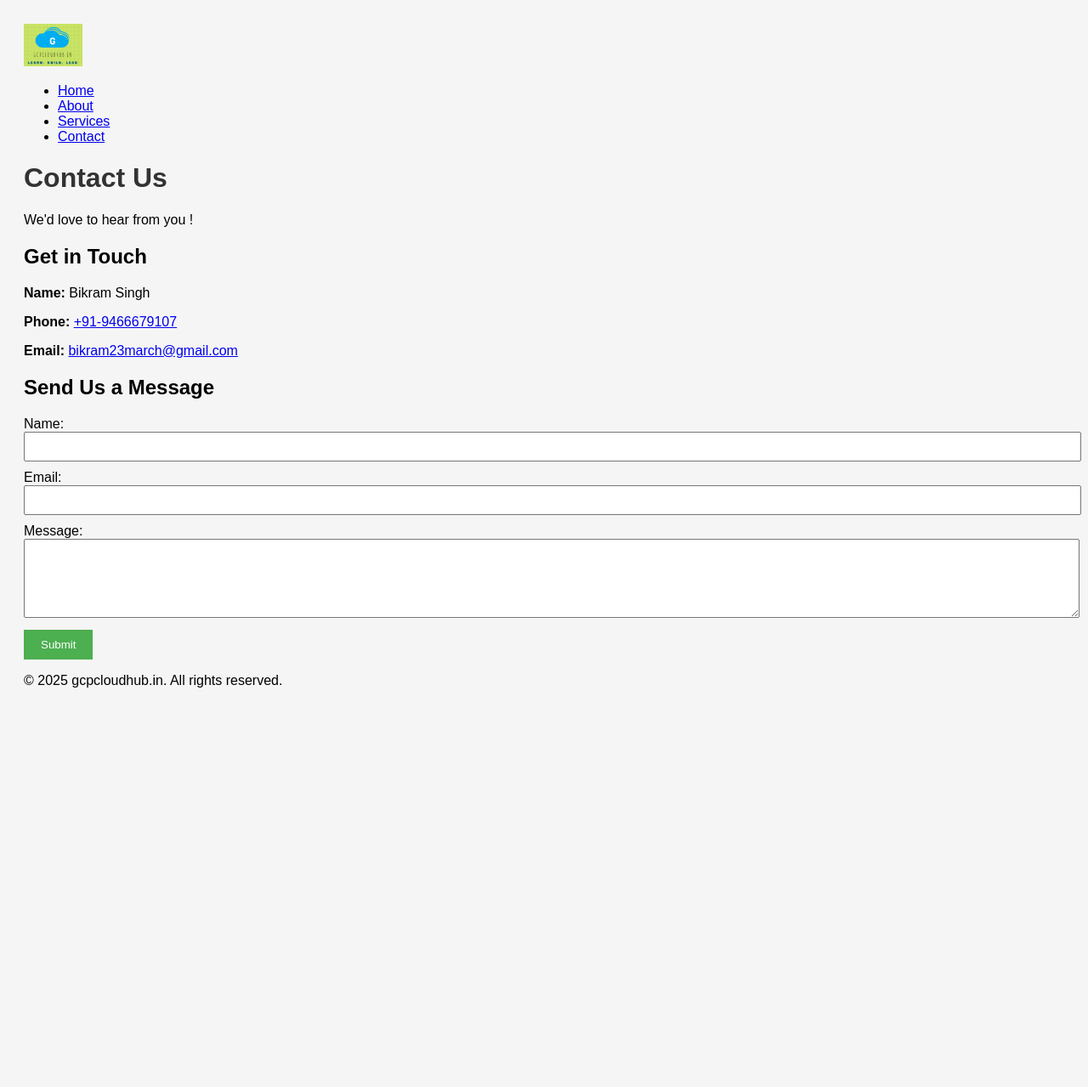
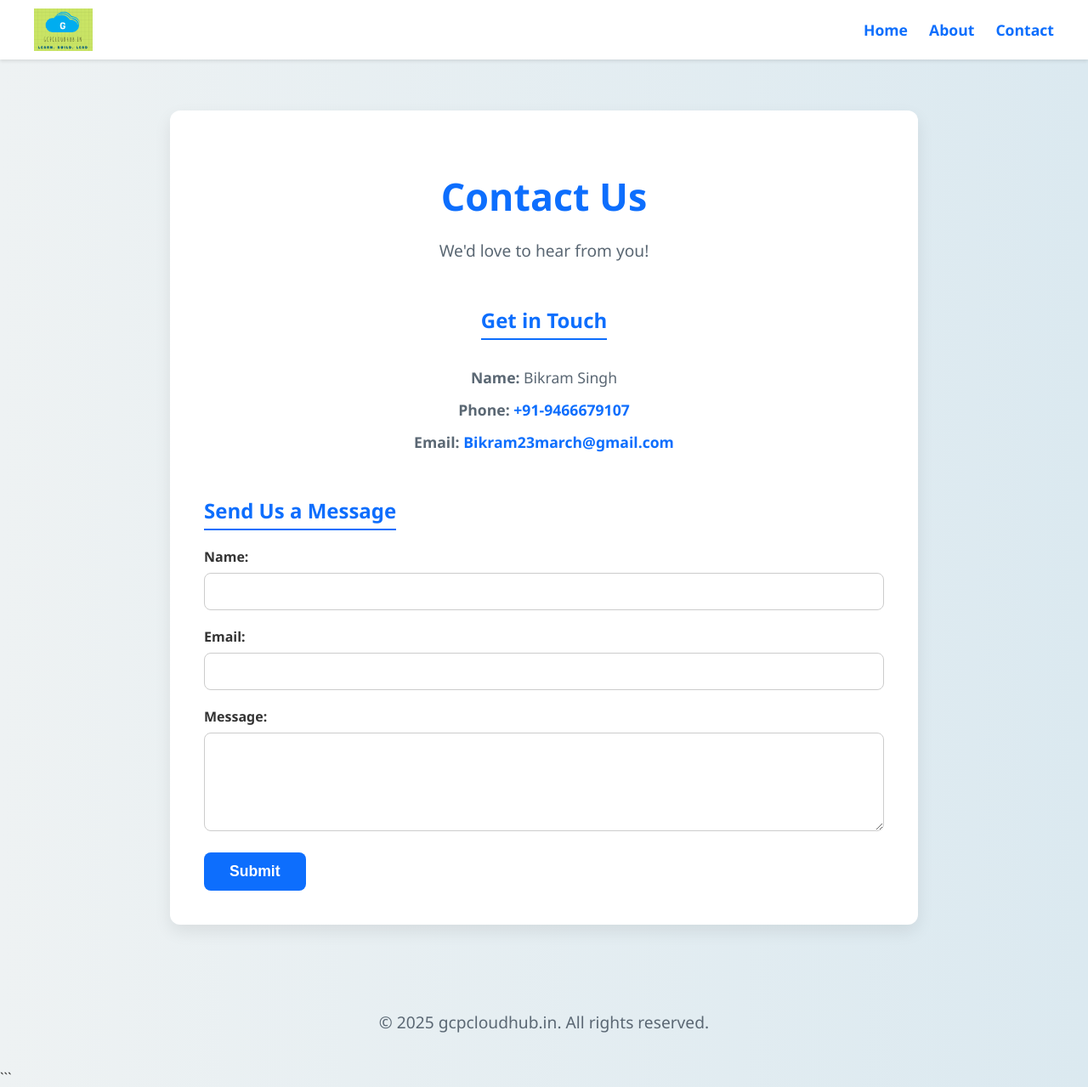
Before and after one commit to bikram-singh/Deploy-Python-Static-WebSite-to-GCS, a Flask app: page /contact in a window 1280 px wide. Shown: the whole page at 85% size. Before the commit the page ends 809 px from the top, so only its background shows below. Run offline with Flask 3, Linux system fonts and the light colour scheme.

Commit message:
Update contact.html

````diff
--- a/templates/contact.html
+++ b/templates/contact.html
@@ -5,44 +5,193 @@
     <meta name="viewport" content="width=device-width, initial-scale=1.0">
     <title>Contact Us - gcpcloudhub.in</title>
     <link rel="stylesheet" href="static/css/style.css">
+    <style>
+        /* --- General Body Styling (Matches other pages) --- */
+        body {
+            background: linear-gradient(to right, #eef2f3, #dbe9f0);
+            font-family: 'Segoe UI', Tahoma, Geneva, Verdana, sans-serif;
+            color: #333;
+            margin: 0;
+            padding: 0;
+        }
+
+        /* --- Header & Navigation Styling (Matches other pages) --- */
+        header {
+            background-color: #ffffff;
+            box-shadow: 0 2px 4px rgba(0,0,0,0.1);
+            padding: 10px 40px;
+            display: flex;
+            justify-content: space-between;
+            align-items: center;
+        }
+
+        header img {
+            height: 50px;
+        }
+
+        header nav ul {
+            list-style: none;
+            margin: 0;
+            padding: 0;
+            display: flex;
+        }
+
+        header nav ul li {
+            margin-left: 25px;
+        }
+
+        header nav ul li a {
+            text-decoration: none;
+            color: #0d6efd;
+            font-weight: bold;
+            font-size: 1.1em;
+            transition: color 0.3s;
+        }
+
+        header nav ul li a:hover {
+            color: #0a58ca;
+        }
+
+        /* --- Main Content Container (Matches other pages) --- */
+        main {
+            max-width: 800px;
+            margin: 60px auto;
+            padding: 40px;
+            background-color: #ffffff;
+            border-radius: 12px;
+            box-shadow: 0 8px 20px rgba(0, 0, 0, 0.08);
+            text-align: center;
+        }
+
+        /* --- Heading Styling --- */
+        h1, h2 {
+            color: #0d6efd;
+        }
+
+        h1 {
+            font-size: 2.8em;
+            margin-bottom: 10px;
+        }
+
+        h2 {
+            margin-top: 30px;
+            border-bottom: 2px solid #0d6efd;
+            display: inline-block;
+            padding-bottom: 5px;
+        }
+
+        /* --- Paragraph and Contact Info Styling --- */
+        p {
+            font-size: 1.2em;
+            color: #5a6773;
+            line-height: 1.6;
+        }
+
+        .contact-details p {
+            font-size: 1.1em;
+            margin: 10px 0;
+        }
+
+        .contact-details a {
+            color: #0d6efd;
+            text-decoration: none;
+            font-weight: bold;
+        }
+        .contact-details a:hover {
+            text-decoration: underline;
+        }
+
+        /* --- Form Styling --- */
+        form {
+            margin-top: 20px;
+            text-align: left; /* Align form elements to the left */
+        }
+
+        form label {
+            display: block;
+            margin-bottom: 8px;
+            font-weight: bold;
+            color: #333;
+        }
+
+        form input[type="text"],
+        form input[type="email"],
+        form textarea {
+            width: 100%;
+            padding: 12px;
+            margin-bottom: 20px;
+            border: 1px solid #ccc;
+            border-radius: 8px;
+            box-sizing: border-box; /* Important for padding and width */
+            font-size: 1em;
+        }
+
+        form input[type="submit"] {
+            background-color: #0d6efd;
+            color: white;
+            padding: 12px 30px;
+            border: none;
+            border-radius: 8px;
+            cursor: pointer;
+            font-size: 1.1em;
+            font-weight: bold;
+            transition: background-color 0.3s;
+        }
+
+        form input[type="submit"]:hover {
+            background-color: #0a58ca;
+        }
+
+        /* --- Footer Styling (Matches other pages) --- */
+        footer {
+            text-align: center;
+            padding: 20px;
+            margin-top: 40px;
+            color: #777;
+        }
+    </style>
 </head>
 <body>
     <header>
+        <img src="static/images/logo.png" alt="Organization Logo">
         <nav>
-            <img src="static/images/logo.png" alt="Organization Logo" style="height: 50px;">
             <ul>
                 <li><a href="index.html">Home</a></li>
                 <li><a href="about.html">About</a></li>
-                <li><a href="services.html">Services</a></li>
+                <!-- Service Tab is correctly removed -->
                 <li><a href="contact.html">Contact</a></li>
             </ul>
         </nav>
     </header>
+
     <main>
         <h1>Contact Us</h1>
-        <p>We'd love to hear from you ! </p>
+        <p>We'd love to hear from you!</p>
 
-        <h2>Get in Touch</h2>
-        <p><strong>Name:</strong> Bikram Singh</p>
-        <p><strong>Phone:</strong> <a href="tel:+919466679107">+91-9466679107</a></p>
-        <p><strong>Email:</strong> <a href="mailto:bikram23march@gmail.com">bikram23march@gmail.com</a></p>
+        <div class="contact-details">
+            <h2>Get in Touch</h2>
+            <p><strong>Name:</strong> Bikram Singh</p>
+            <p><strong>Phone:</strong> <a href="tel:+919466679107">+91-9466679107</a></p>
+            <p><strong>Email:</strong> <a href="mailto:Bikram23march@gmail.com">Bikram23march@gmail.com</a></p>
+        </div>
 
-        <h2>Send Us a Message</h2>
         <form action="#" method="post">
-            <label for="name">Name:</label><br>
-            <input type="text" id="name" name="name" required style="width: 100%; padding: 8px; margin-bottom: 10px;"><br>
+            <h2>Send Us a Message</h2>
+            <label for="name">Name:</label>
+            <input type="text" id="name" name="name" required>
 
-            <label for="email">Email:</label><br>
-            <input type="email" id="email" name="email" required style="width: 100%; padding: 8px; margin-bottom: 10px;"><br>
+            <label for="email">Email:</label>
+            <input type="email" id="email" name="email" required>
 
-            <label for="message">Message:</label><br>
-            <textarea id="message" name="message" rows="5" required style="width: 100%; padding: 8px; margin-bottom: 10px;"></textarea><br>
+            <label for="message">Message:</label>
+            <textarea id="message" name="message" rows="6" required></textarea>
 
-            <input type="submit" value="Submit" style="background-color: #4CAF50; color: white; padding: 10px 20px; border: none; cursor: pointer;">
+            <input type="submit" value="Submit">
         </form>
     </main>
+
     <footer>
         <p>&copy; 2025 gcpcloudhub.in. All rights reserved.</p>
     </footer>
 </body>
-</html>
+</html>```
````
